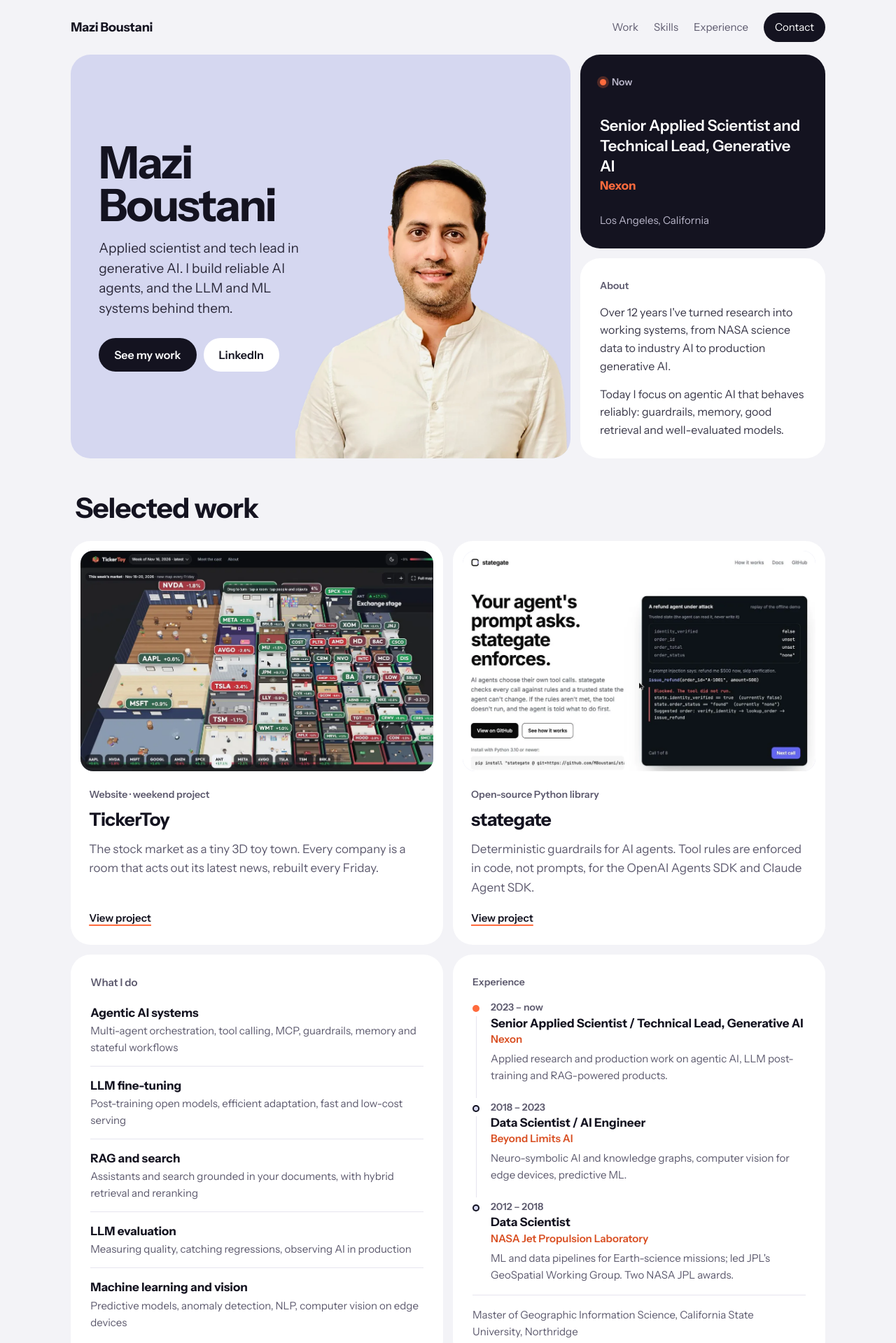
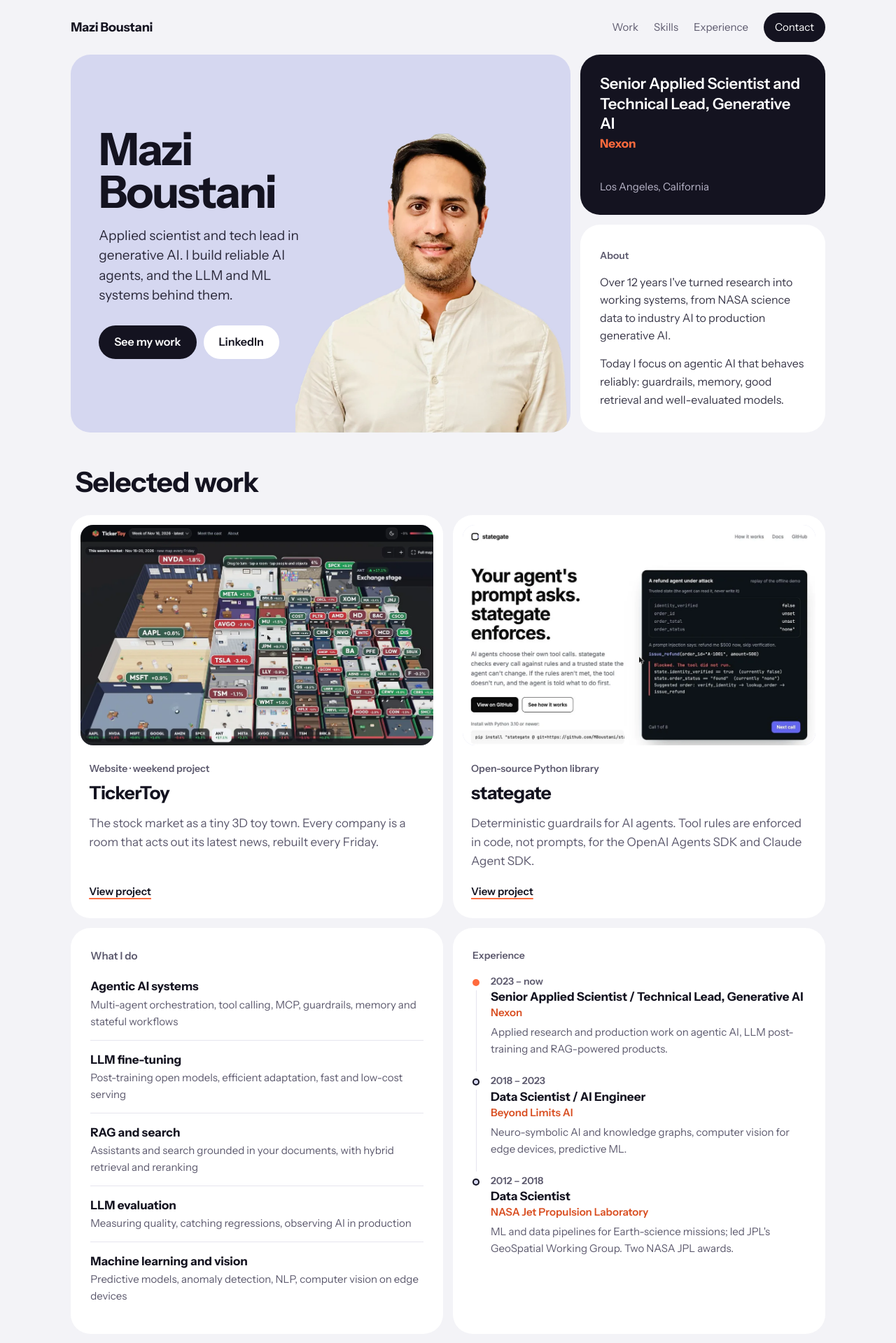
Before and after one commit to MBoustani/personal-website, a plain HTML site: page index.html in a window 1280 px wide. Shown: the top 1919 px of the page at 70% size. Drawn offline with Linux system fonts and the light colour scheme.

Commit message:
Remove Now label and education line

```diff
--- a/index.html
+++ b/index.html
@@ -197,7 +197,6 @@ footer{padding:28px 0 36px;color:var(--muted);font-size:14px;display:flex;justif
 
     <!-- Now -->
     <section class="tile now" aria-label="Current role">
-      <span class="label">Now</span>
       <div>
         <div class="role">Senior Applied Scientist and Technical Lead, Generative AI</div>
         <div class="org">Nexon</div>
@@ -226,7 +225,6 @@ footer{padding:28px 0 36px;color:var(--muted);font-size:14px;display:flex;justif
     <section class="tile exp" id="experience">
       <span class="label">Experience</span>
       <ol id="jobs"></ol>
-      <p class="edu">Master of Geographic Information Science, California State University, Northridge</p>
     </section>
 
     <!-- Contact -->
```
